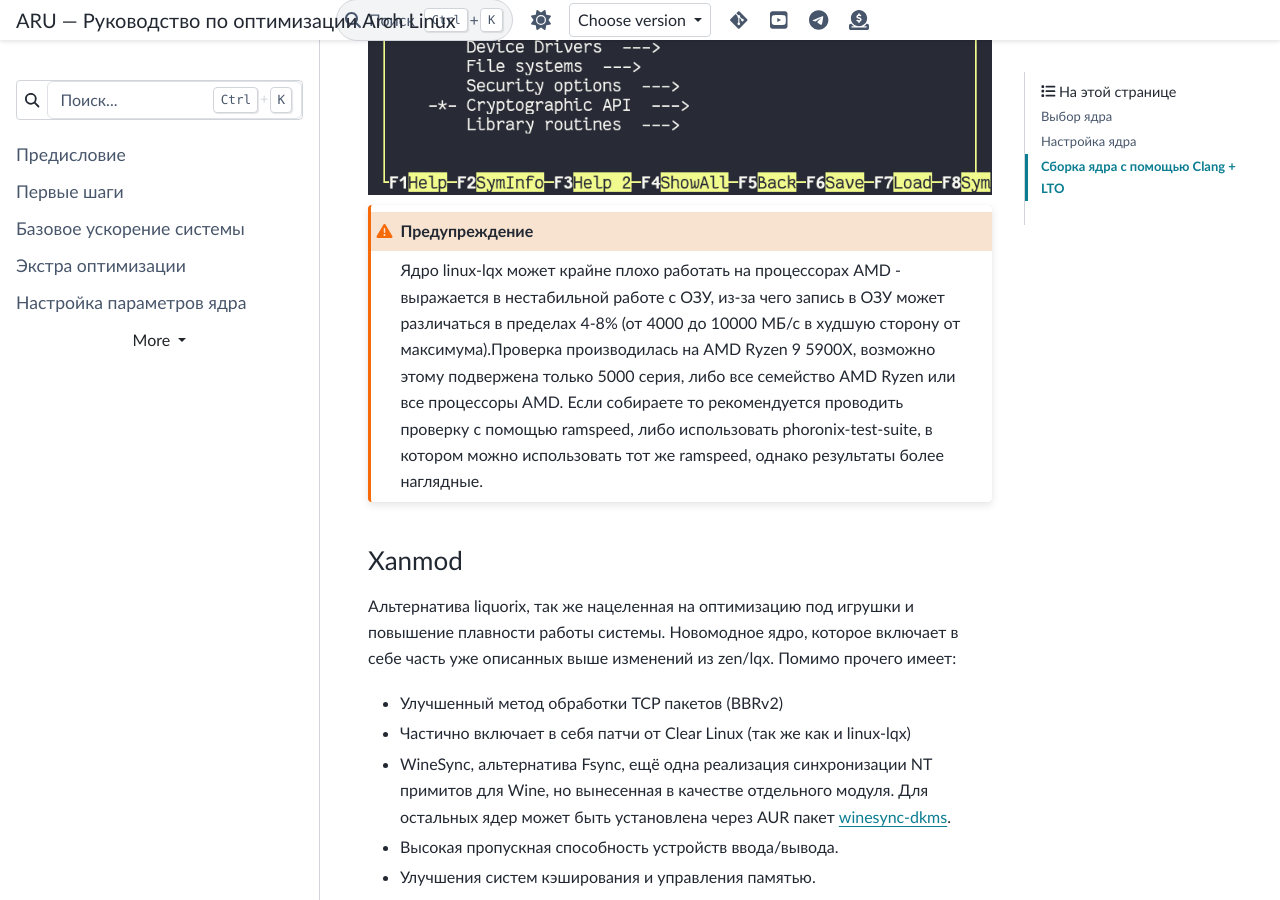
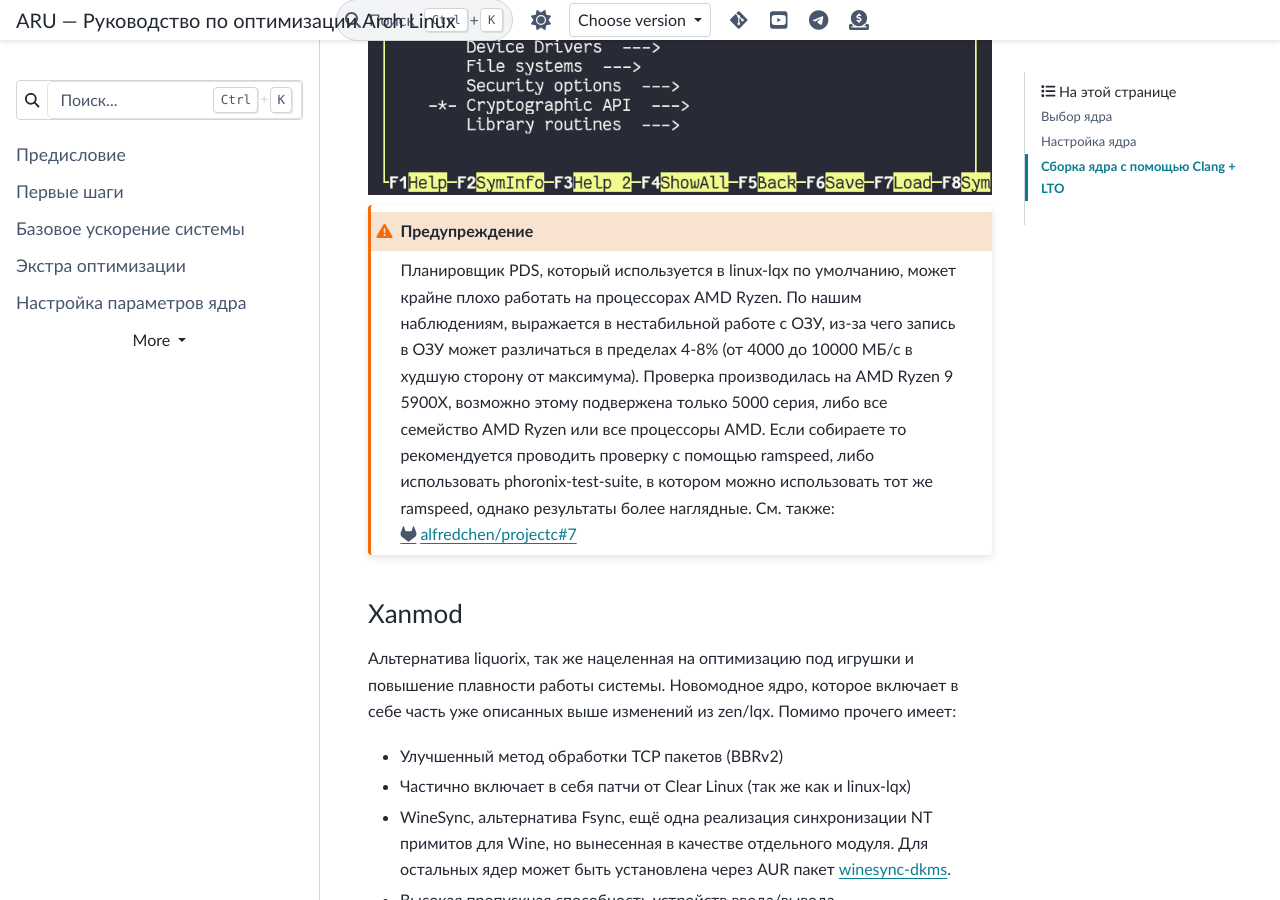
Before and after one commit to ventureoo/ARU, a Sphinx documentation site: the page built from docs/source/custom-kernels.rst, in a window 1280 px wide and 900 px high, scrolled down 4016 px. Built offline with Sphinx 7.4.7 and the PyData theme 0.15.4, drawn with Linux system fonts in a browser that asks for light colours.

Commit message:
custom-kernels: Fix note about linux-lqx

```diff
--- a/docs/source/custom-kernels.rst
+++ b/docs/source/custom-kernels.rst
@@ -173,7 +173,17 @@
 .. index:: kernel, xanmod, native-compilation
 .. _linux-xanmod:
 
-.. warning:: Ядро linux-lqx может крайне плохо работать на процессорах AMD - выражается в нестабильной работе с ОЗУ, из-за чего запись в ОЗУ может различаться в пределах 4-8% (от 4000 до 10000 МБ/с в худшую сторону от максимума).Проверка производилась на AMD Ryzen 9 5900X, возможно этому подвержена только 5000 серия, либо все семейство AMD Ryzen или все процессоры AMD. Если собираете то рекомендуется проводить проверку с помощью ramspeed, либо использовать phoronix-test-suite, в котором можно использовать тот же ramspeed, однако результаты более наглядные.
+.. warning:: Планировщик PDS, который используется в linux-lqx по
+   умолчанию, может крайне плохо работать на процессорах AMD Ryzen. По
+   нашим наблюдениям, выражается в нестабильной работе с ОЗУ, из-за
+   чего запись в ОЗУ может различаться в пределах 4-8% (от 4000 до
+   10000 МБ/с в худшую сторону от максимума). Проверка производилась
+   на AMD Ryzen 9 5900X, возможно этому подвержена только 5000 серия,
+   либо все семейство AMD Ryzen или все процессоры AMD. Если собираете
+   то рекомендуется проводить проверку с помощью ramspeed, либо
+   использовать phoronix-test-suite, в котором можно использовать тот
+   же ramspeed, однако результаты более наглядные. См. также:
+   https://gitlab.com/alfredchen/projectc/-/issues/7
 
 -------
 Xanmod
```
